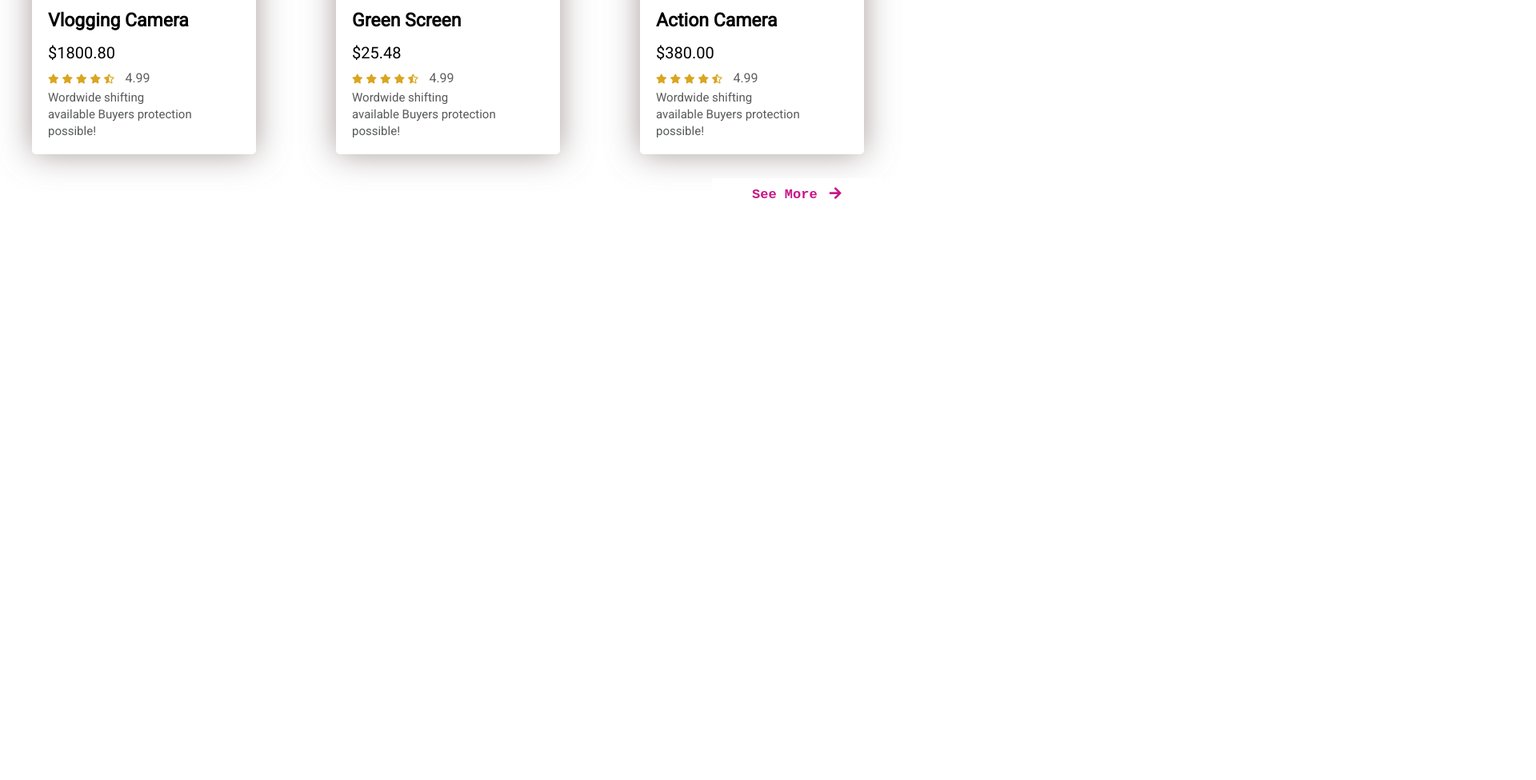
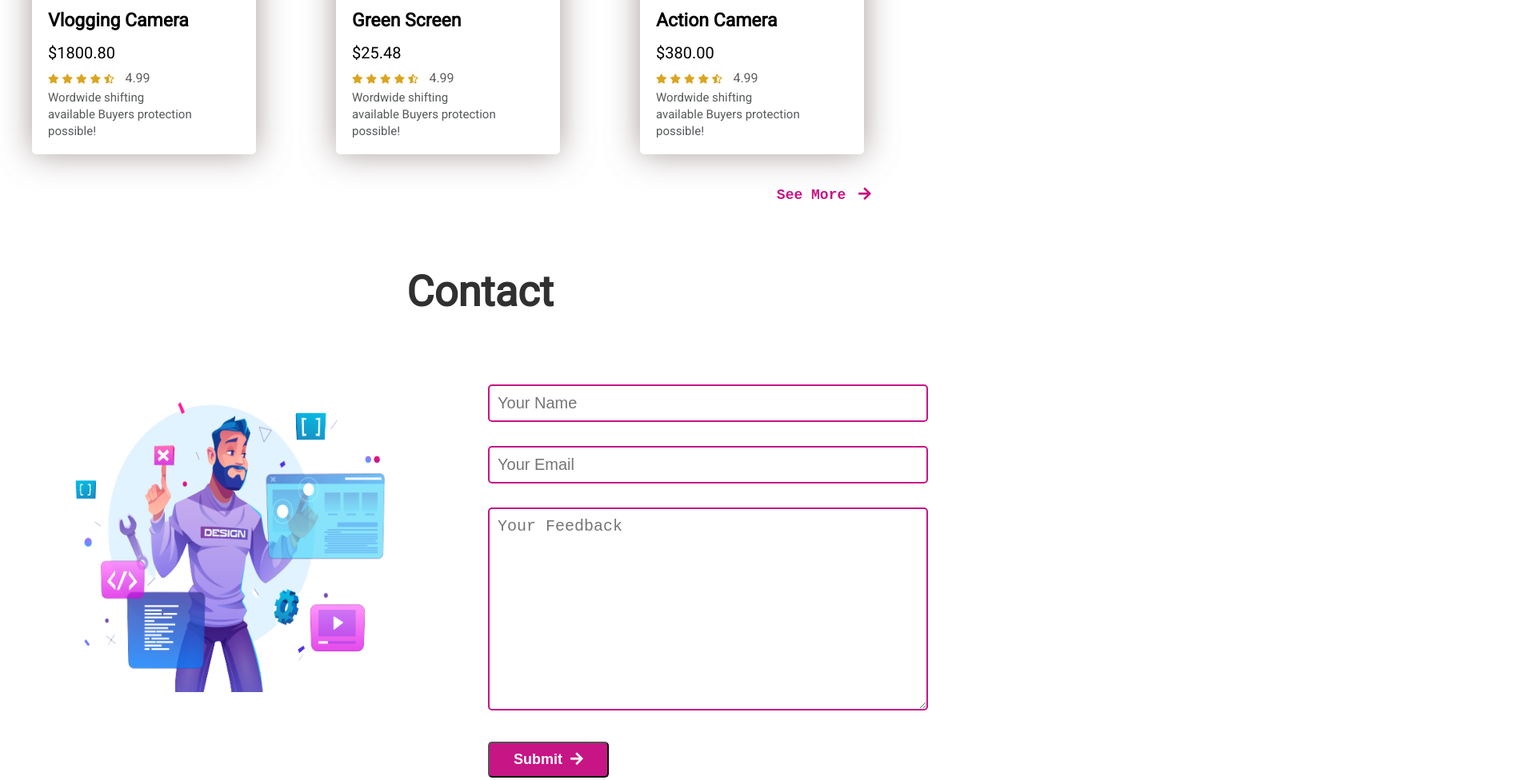
Before and after one commit to Abdul-Rakib92/Assignment-2-influencer-gear, a plain HTML site: page index.html in a window 1280 px wide. Shown: the part 2246-3222 px from the top of the page at 80% size, 1920 px wide, since content can reach past the window. Before the commit the page ends 2539 px from the top, so only its background shows below. Drawn offline with Linux system fonts and the light colour scheme; a web font is replaced by a local one.

Commit message:
main section added

```diff
--- a/index.html
+++ b/index.html
@@ -301,13 +301,38 @@
             </div>
 
             <div>
-                <button class="arrow-btn"><pre>See More <i class="fas fa-arrow-right"></i></pre></button>
+                <button class="arrow-btn"><pre>                          See More <i class="fas fa-arrow-right"></i></pre></button>
             </div>
 
         </section>
 
+        <!-- Contact -->
 
+        <section id="contact">
+            <div class="section-title">
+                <h2>Contact</h2>
+            </div>
+            <div class="contact-detail">
+                <div class="contact-photo">
+                    <img src="images/contact.png" alt="">
+                </div>
+
+                <div class="contact-info">
+                    <form action="">
+                        <input type="text" placeholder="Your Name" class="contact-text">
+                        <input type="email" placeholder="Your Email" class="contact-text">
+                        <textarea placeholder="Your Feedback" class="contact-text" id="" cols="30" rows="10"></textarea>
+                        <button class="btn" type="submit">Submit <i class="fas fa-arrow-right"></i></button>
+                    </form>
+                </div>
+            </div>
+
+        </section>
 
     </main>
+
+    <footer>
+
+    </footer>
 </body>
 </html>
--- a/style.css
+++ b/style.css
@@ -140,6 +140,7 @@ hr{
 
 /* products collection start */
 
+
 .section-title{
     text-align: center;
     margin: 70px 0;
@@ -200,12 +201,44 @@ hr{
     color: rgb(88, 90, 92);
 }
 
+
 .arrow-btn{
+    display: flex;
+    background-color: violet;
     color: mediumvioletred;
-    font-size: 17px;
+    font-size: 18px;
     border: none;
     background-color: white;
-    margin: 30px 850px;
-    padding: 10px 50px;
+    margin: 30px 550px;
+    padding: 10px 30px 10px 100px;
     font-weight: 700;
 }
+
+
+/* Contact css */
+
+.contact-detail{
+    display: grid;
+    grid-template-columns: 1fr 1fr;
+    grid-column-gap: 20px;
+    margin-bottom: 10px;
+}
+
+.contact-photo img{
+    width: 500px;
+    height: 400px;
+}
+.contact-info{
+    display: flex;
+    flex-direction: column;
+    align-items: center;
+}
+
+.contact-text{
+    width: 100%;
+    margin: 15px 0;
+    padding: 10px;
+    font-size: 20px;
+    border-radius: 5px;
+    border: 2px solid mediumvioletred;
+}
```
Also changed, not shown: images/contact.png (added).
